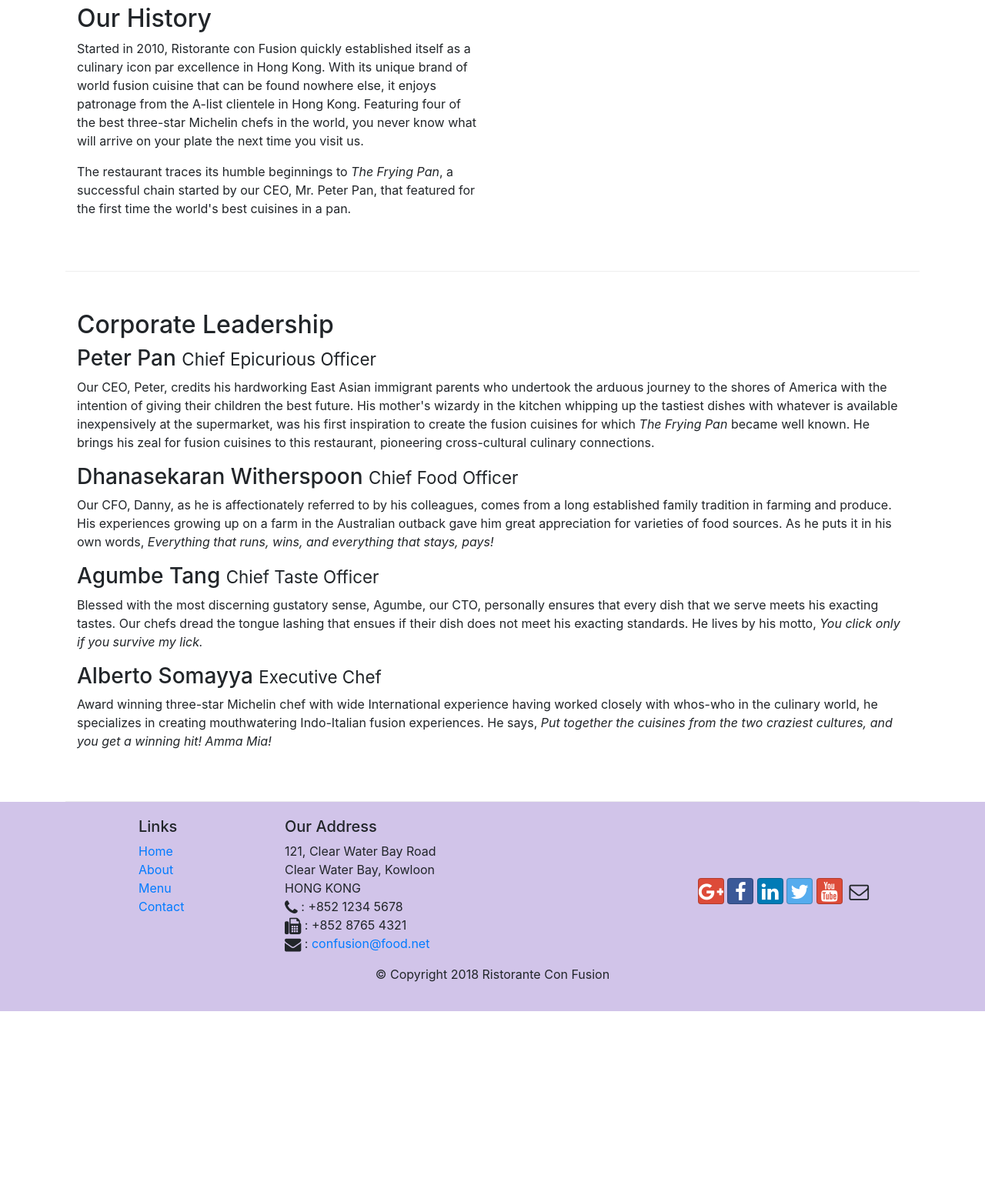
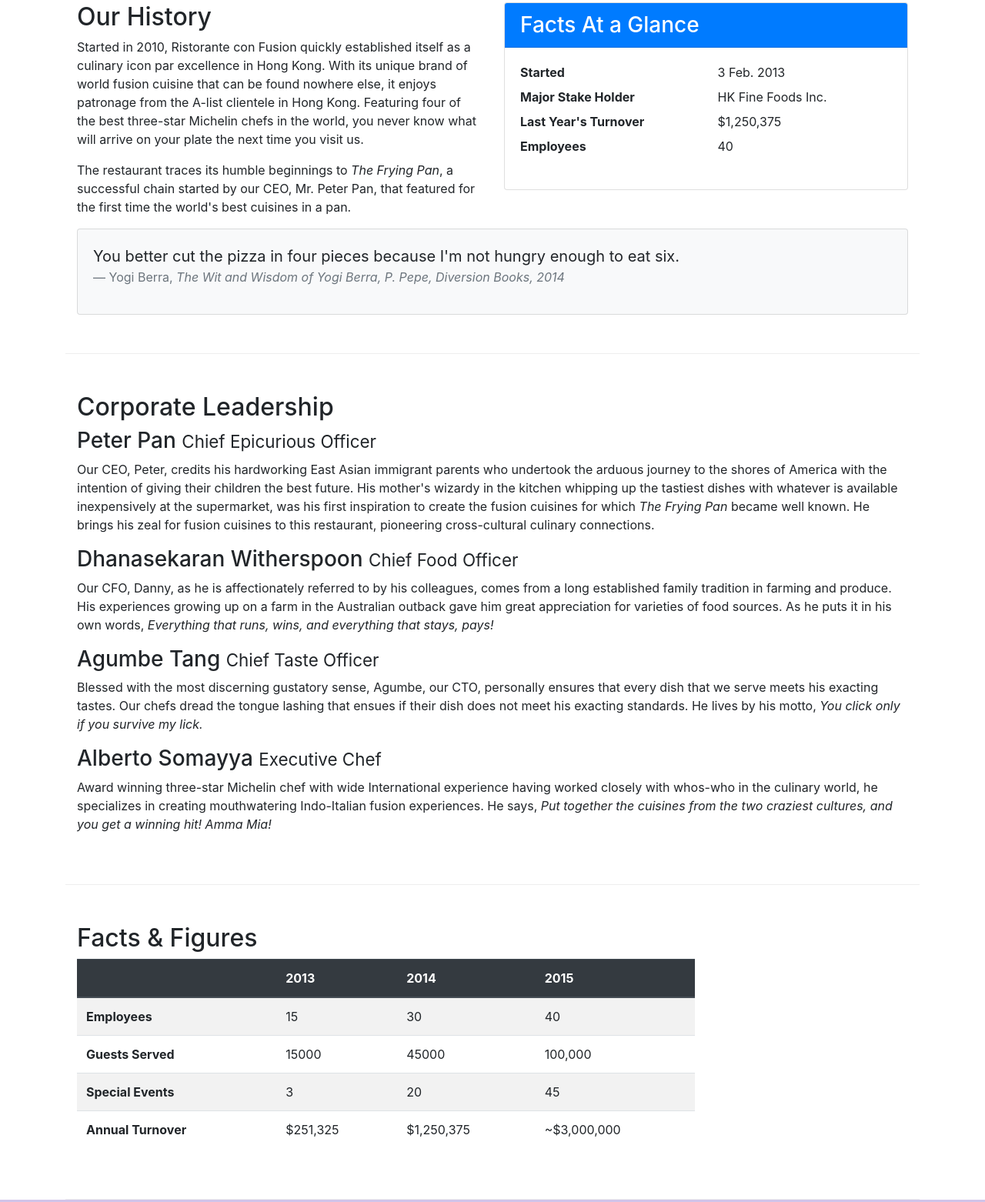
Before and after one commit to Mayankjain301001/Bootstrap-Project, a website: page Bootstrap4/conFusion/aboutus.html in a window 1280 px wide. Shown: the part 487-2049 px from the top of the page at 77% size. Before the commit the page ends 1801 px from the top, so only its background shows below. Drawn offline with nearby package versions, Linux system fonts and the light colour scheme.

Commit message:
Tables & Cards

```diff
--- a/Bootstrap4/conFusion/aboutus.html
+++ b/Bootstrap4/conFusion/aboutus.html
@@ -60,13 +60,40 @@
                <hr>
         </div>
 
-            <div class="row align-items-center row-content">
-            	<div class="col-12 col-sm-6">
+            <div class="row row-content">
+            	<div class="col-sm-6">
                 <h2>Our History</h2>
                 <p>Started in 2010, Ristorante con Fusion quickly established itself as a culinary icon par excellence in Hong Kong. With its unique brand of world fusion cuisine that can be found nowhere else, it enjoys patronage from the A-list clientele in Hong Kong.  Featuring four of the best three-star Michelin chefs in the world, you never know what will arrive on your plate the next time you visit us.</p>
                 <p>The restaurant traces its humble beginnings to <em>The Frying Pan</em>, a successful chain started by our CEO, Mr. Peter Pan, that featured for the first time the world's best cuisines in a pan.</p>
             </div>
-            <div>
+            <div class="col-sm">
+                <div class="card">
+                    <h3 class="card-header bg-primary text-white">Facts At a Glance</h3>
+                    <div class="card-body">
+                      <dl class="row">
+                            <dt class="col-6">Started</dt>
+                            <dd class="col-6">3 Feb. 2013</dd>
+                            <dt class="col-6">Major Stake Holder</dt>
+                            <dd class="col-6">HK Fine Foods Inc.</dd>
+                            <dt class="col-6">Last Year's Turnover</dt>
+                            <dd class="col-6">$1,250,375</dd>
+                            <dt class="col-6">Employees</dt>
+                            <dd class="col-6">40</dd>
+                      </dl>
+                    </div>
+                </div>
+            </div>
+            <div class="col-12">
+                <div class="card card-body bg-light">
+                    <blockquote class="blockquote">
+                        <p class="mb-0">You better cut the pizza in four pieces because
+                            I'm not hungry enough to eat six.</p>
+                        <footer class="blockquote-footer">Yogi Berra,
+                            <cite title="Source Title">The Wit and Wisdom of Yogi Berra,
+                            P. Pepe, Diversion Books, 2014</cite>
+                        </footer>
+                    </blockquote>
+                </div>
             </div>
         </div>
 
@@ -84,7 +111,54 @@
                 <p class="d-none d-sm-block">Award winning three-star Michelin chef with wide International experience having worked closely with whos-who in the culinary world, he specializes in creating mouthwatering Indo-Italian fusion experiences. He says, <em>Put together the cuisines from the two craziest cultures, and you get a winning hit! Amma Mia!</em></p>
             </div>
        </div>
+               <div class="row row-content">
+                <div class="col-12 col-sm-9">
+                    <h2>Facts &amp; Figures</h2>
+                    <div class="table-responsive">
+                    <table class="table table-striped">
+                        <thead class="thead-dark">
+                            <tr>
+                                <th>&nbsp;</th>
+                                <th>2013</th>
+                                <th>2014</th>
+                                <th>2015</th>
+                            </tr>
+                        </thead>
+                        <tbody>
+                            <tr>
+                                <th>Employees</th>
+                                <td>15</td>
+                                <td>30</td>
+                                <td>40</td>
+                            </tr>
+                            <tr>
+                                <th>Guests Served</th>
+                                <td>15000</td>
+                                <td>45000</td>
+                                <td>100,000</td>
+                            </tr>
+                            <tr>
+                                <th>Special Events</th>
+                                <td>3</td>
+                                <td>20</td>
+                                <td>45</td>
+                            </tr>
+                            <tr>
+                                <th>Annual Turnover</th>
+                                <td>$251,325</td>
+                                <td>$1,250,375</td>
+                                <td>~$3,000,000
+</td>
+                            </tr>
 
+                        </tbody>
+                    </table>
+                </div>
+                </div>
+                <div class="col-12 col-sm-3">
+
+                </div>
+               </div>
     </div>
 
     <footer class="footer">
```
